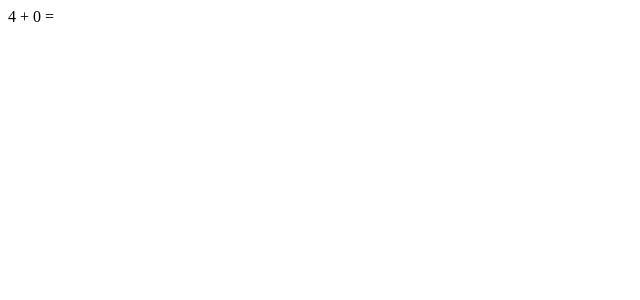
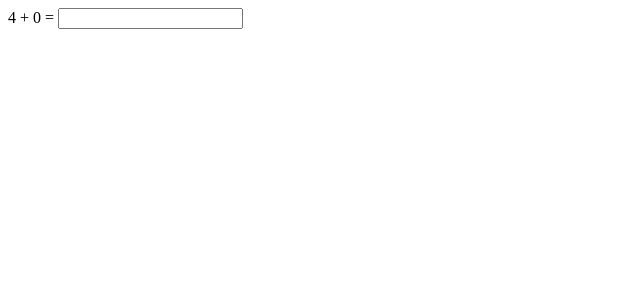
Before and after one commit to BeataJ/mathform-ractive-RXjs, an Angular app: page / in a window 1280 px wide. Shown: the top 300 px of the page, without its empty margins (0-640 px from the left). Built offline with nearby package versions, Linux system fonts and the light colour scheme.

Commit message:
add <input formControlName="answer" />

```diff
--- a/src/app/equation/equation.component.html
+++ b/src/app/equation/equation.component.html
@@ -1,3 +1,4 @@
 <form [formGroup]="mathForm" >
     {{ a }} + {{ b }} =
+    <input formControlName="answer" />
 </form>
```
